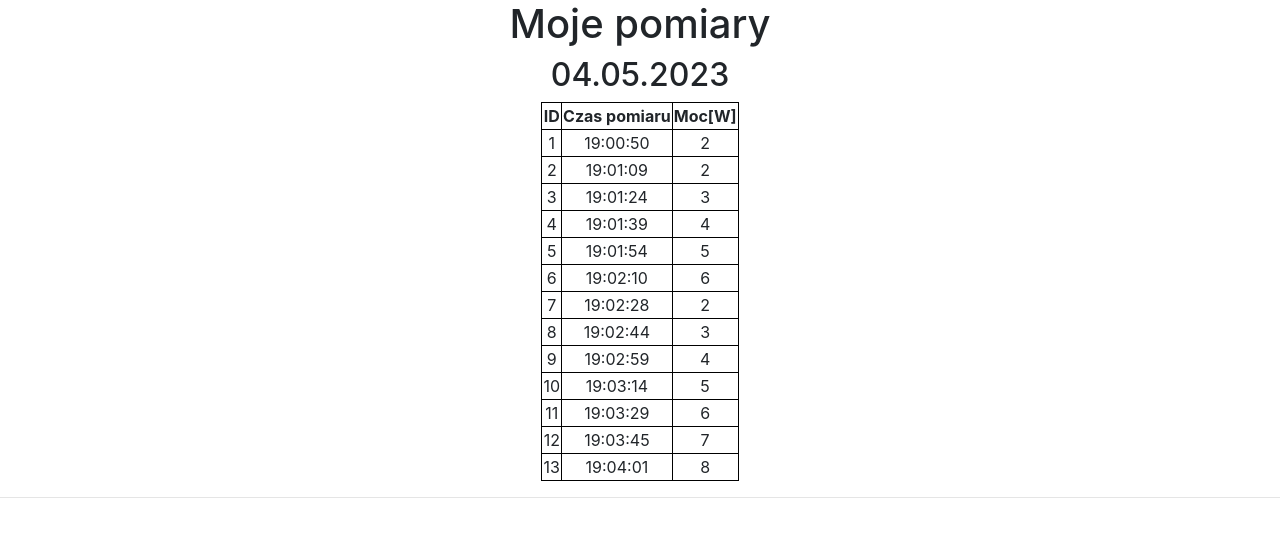
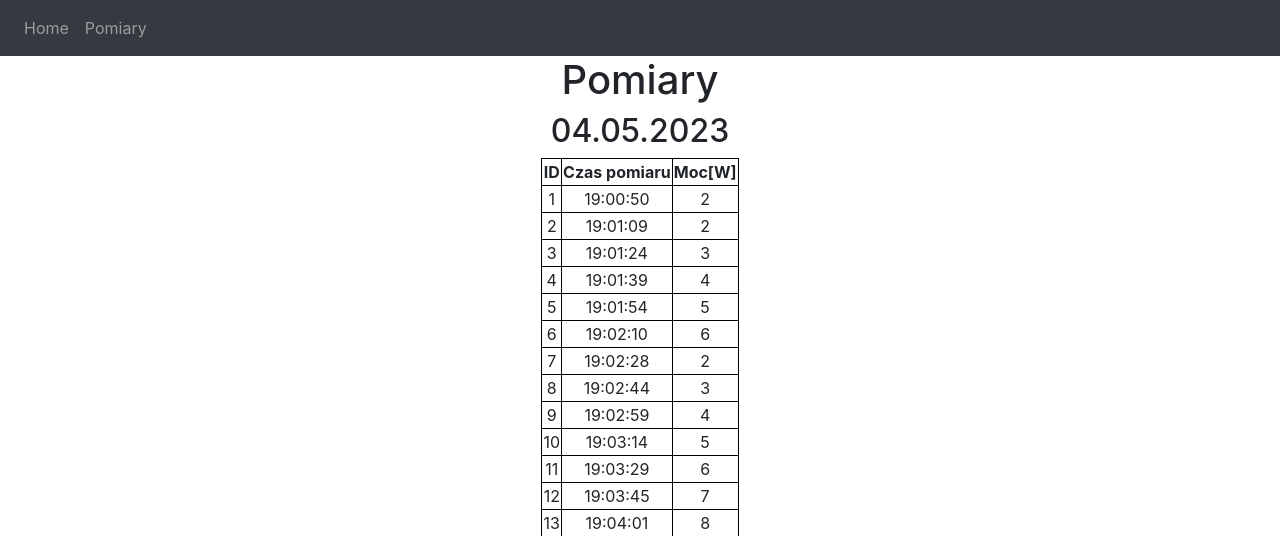
Before and after one commit to TomaszPazdziora/web-server, a Flask app: page /measurements in a window 1280 px wide. Shown: the top 536 px of the page. Run offline with Flask 3, Linux system fonts and the light colour scheme; data comes from the database, SQL or seed files in the repository; some libraries are stand-ins or nearby versions.

Commit message:
add navbar

```diff
--- a/website/solar_tracking.py
+++ b/website/solar_tracking.py
@@ -1,11 +1,11 @@
 import requests
 from bs4 import BeautifulSoup
 
-def get_angle():
-    url = "https://meteogram.pl/slonce/polska/linia/"
+URL = "https://meteogram.pl/slonce/polska/linia/"
 
+def get_angles():
     # pobranie zawartości strony
-    response = requests.get(url)
+    response = requests.get(URL)
     html = response.content
 
     # utworzenie obiektu BeautifulSoup z zawartością strony
@@ -20,3 +20,23 @@ def get_angle():
     altitude_value = altitude_span.text.split("°")[0]
 
     return (azimuth_value + ' ' + altitude_value)
+
+
+def get_azimuth():
+    response = requests.get(URL)
+    html = response.content
+    soup = BeautifulSoup(html, "html.parser")
+    azimuth_span = soup.find("span", {"id": "azimuth"})
+    azimuth_value = azimuth_span.text.split("°")[0]
+
+    return (azimuth_value)
+
+
+def get_altitude():
+    response = requests.get(URL)
+    html = response.content
+    soup = BeautifulSoup(html, "html.parser")
+    altitude_span = soup.find("span", {"id": "altitude"})
+    altitude_value = altitude_span.text.split("°")[0]
+
+    return (altitude_value)
--- a/website/templates/base.html
+++ b/website/templates/base.html
@@ -23,6 +23,22 @@
     <title>{% block title %}{% endblock %}</title>
   </head>
   <body>
+    <nav class="navbar navbar-expand-lg navbar-dark bg-dark">
+      <button
+        class="navbar-toggler"
+        type="button"
+        data-toggle="collapse"
+        data-target="#navbar"
+      >
+      <span class="navbar-toggler-icon"></span>
+      </button>
+      <div class="collapse navbar-collapse" id="navbar">
+        <div class="navbar-nav">
+          <a class="nav-item nav-link" id="home" href="/">Home</a>
+          <a class="nav-item nav-link" id="measurements" href="/measurements">Pomiary</a>
+        </div>
+      </div>
+    </nav>
     {% block content %}
     {% endblock %}
   </body>
--- a/website/templates/home.html
+++ b/website/templates/home.html
@@ -2,7 +2,10 @@
 {% block title %}Home Page{% endblock %}
 {% block content %}
     <h1 align="center"> Solar System </h1>
-    <p1><center>Może i ma dużo funkcjonalności, ale za to żadne z nich nie działa</center></p1>
+    <ul>
+        <li>Azymut: {{ azimuth }}</li>
+        <li>Wysokość słońca: {{ altitude }}</li>
+      </ul>
     <br />
     <center><div style="height: 50vh; width: 50%;">
         <canvas id="myChart"></canvas>
--- a/website/templates/measurements.html
+++ b/website/templates/measurements.html
@@ -2,7 +2,7 @@
 {% block title %}Pomiary{% endblock %}
 
 {% block content %}
-  <h1 align="center">Moje pomiary</h1>
+  <h1 align="center">Pomiary</h1>
 
   {% for date in dates %}
     <h2 class="text-center">{{ date.strftime('%d.%m.%Y') }}</h2>
--- a/website/views.py
+++ b/website/views.py
@@ -1,7 +1,7 @@
 from flask import Blueprint, request, render_template, jsonify
 from .models import Measurement
 from . import db
-from .solar_tracking import get_angle
+from .solar_tracking import get_angles, get_altitude, get_azimuth
 
 
 views = Blueprint('views', __name__)
@@ -12,15 +12,16 @@ def hello():
         measurements = db.session.query(Measurement).all()
         labels = [m.date.strftime('%H:%M') for m in measurements]
         data = [m.data for m in measurements]
-
-        return render_template("home.html", data=data, labels=labels)
+        azimuth = get_azimuth()
+        altitude = get_altitude()
+        return render_template("home.html", data=data, labels=labels, azimuth=azimuth, altitude=altitude)
 
 
 
 @views.route('/angle', methods=["GET"])
 def get_ang():
     if request.method == "GET":
-        return (get_angle())
+        return (get_angles())
 
 
 
```
